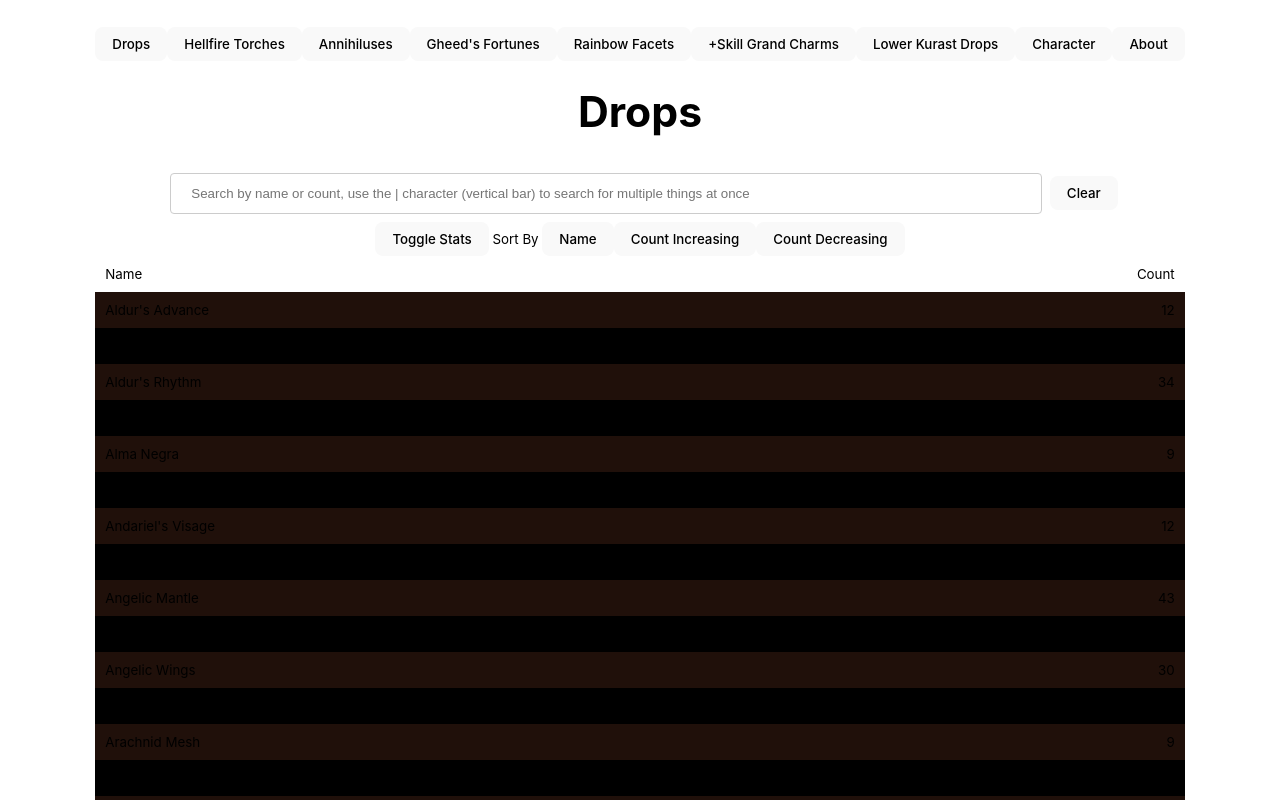
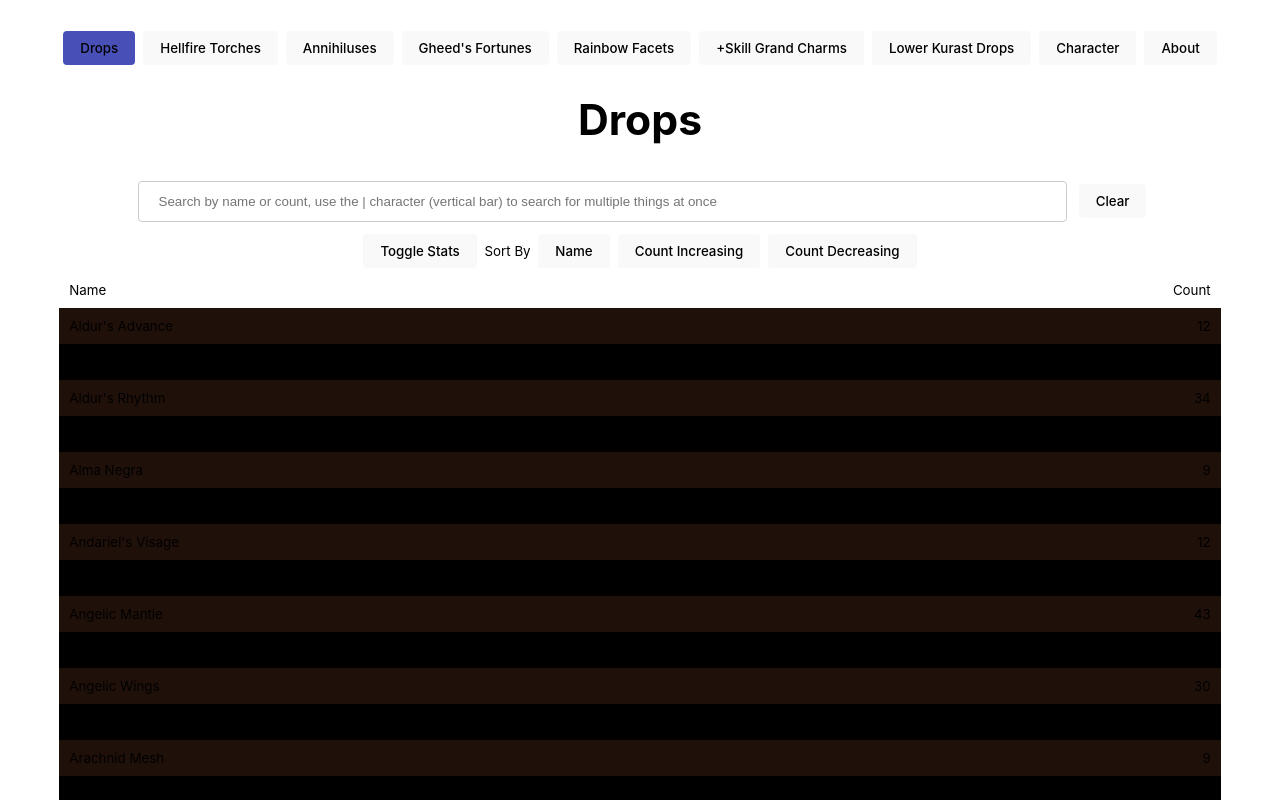
Before and after one commit to geoffreykwan/diablo-2-drops-on-the-way-to-level-99, a Vue app: page /drops in a window 1280 px wide. Shown: the top 800 px of the page. Built offline with nearby package versions, Linux system fonts and the light colour scheme.

Commit message:
feat(Site): Change route button color when route is active

```diff
--- a/src/App.vue
+++ b/src/App.vue
@@ -1,36 +1,49 @@
-<script setup lang="ts">
-</script>
-
 <template>
   <div>
-    <router-link to="/drops"><button>Drops</button></router-link>
-    <router-link to="/hellfire-torches"><button>Hellfire Torches</button></router-link>
-    <router-link to="/annihiluses"><button>Annihiluses</button></router-link>
-    <router-link to="/gheeds-fortunes"><button>Gheed's Fortunes</button></router-link>
-    <router-link to="/rainbow-facets"><button>Rainbow Facets</button></router-link>
-    <router-link to="/plus-skill-grand-charms"><button>+Skill Grand Charms</button></router-link>
-    <router-link to="/lower-kurast-drops"><button>Lower Kurast Drops</button></router-link>
-    <router-link to="/character"><button>Character</button></router-link>
-    <router-link to="/about"><button>About</button></router-link>
+    <router-link to="/drops">
+      <button :class="{ 'active-button': currentRouteName == 'Drops' }">Drops</button>
+    </router-link>
+    <router-link to="/hellfire-torches">
+      <button :class="{ 'active-button': currentRouteName == 'Hellfire Torches' }">Hellfire
+        Torches</button>
+    </router-link>
+    <router-link to="/annihiluses">
+      <button :class="{ 'active-button': currentRouteName == 'Annihiluses' }">Annihiluses</button>
+    </router-link>
+    <router-link to="/gheeds-fortunes">
+      <button :class="{ 'active-button': currentRouteName == 'Gheed\'s Fortunes' }">Gheed's
+        Fortunes</button>
+    </router-link>
+    <router-link to="/rainbow-facets">
+      <button :class="{ 'active-button': currentRouteName == 'Rainbow Facets' }">
+        Rainbow Facets
+      </button>
+    </router-link>
+    <router-link to="/plus-skill-grand-charms">
+      <button :class="{ 'active-button': currentRouteName == '+Skill Grand Charms' }">
+        +Skill Grand Charms
+      </button>
+    </router-link>
+    <router-link to="/lower-kurast-drops">
+      <button :class="{ 'active-button': currentRouteName == 'Lower Kurast Drops' }">
+        Lower Kurast Drops
+      </button>
+    </router-link>
+    <router-link to="/character">
+      <button :class="{ 'active-button': currentRouteName == 'Character' }">Character</button>
+    </router-link>
+    <router-link to="/about">
+      <button :class="{ 'active-button': currentRouteName == 'About' }">About</button>
+    </router-link>
   </div>
   <div>
     <router-view />
   </div>
 </template>
 
-<style scoped>
-.logo {
-  height: 6em;
-  padding: 1.5em;
-  will-change: filter;
-  transition: filter 300ms;
-}
-
-.logo:hover {
-  filter: drop-shadow(0 0 2em #646cffaa);
-}
-
-.logo.vue:hover {
-  filter: drop-shadow(0 0 2em #42b883aa);
-}
-</style>
+<script setup lang="ts">
+import { computed } from 'vue';
+import { useRouter } from 'vue-router'
+const router = useRouter()
+const currentRouteName = computed(() => router.currentRoute.value.name)
+</script>
--- a/src/style.css
+++ b/src/style.css
@@ -16,14 +16,14 @@
   font-size: 10pt;
 }
 
-a {
+/* a {
   font-weight: 500;
   color: #646cff;
   text-decoration: inherit;
 }
 a:hover {
   color: #535bf2;
-}
+} */
 
 body {
   margin: 0;
@@ -39,23 +39,26 @@
 }
 
 button {
-  border-radius: 8px;
+  border-radius: 4px;
   border: 1px solid transparent;
   padding: 0.6em 1.2em;
   font-size: 1em;
   font-weight: 500;
   font-family: inherit;
   background-color: #1a1a1a;
+  /* background-color: #3E3832; */
+  /* background-color: #1E1B19; */
   /* background-color: white; */
   cursor: pointer;
   transition: border-color 0.25s;
+  margin: 4px;
 }
 button:hover {
   border-color: #646cff;
 }
 button:focus,
 button:focus-visible {
-  outline: 4px auto -webkit-focus-ring-color;
+  /* outline: 4px auto -webkit-focus-ring-color; */
 }
 
 .card {
@@ -92,3 +95,7 @@
   border-radius: 4px;
   box-sizing: border-box;
 }
+
+.active-button {
+  background-color: #4850B8;
+}
```
